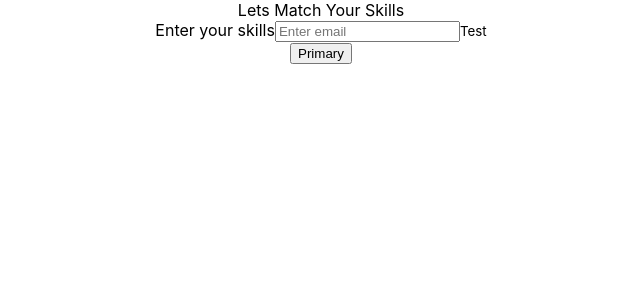
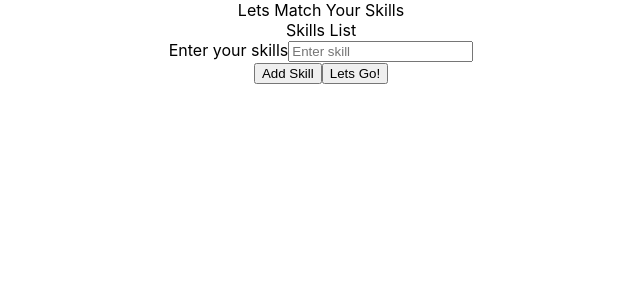
Before and after one commit to ThadsEgar/letsmatchmyskills, a React (Create React App) app: page / in a window 1280 px wide. Shown: the top 300 px of the page, without its empty margins (319-959 px from the left). Built offline with nearby package versions, Linux system fonts and the light colour scheme.

Commit message:
Skill retriever onclick

```diff
--- a/src/App.js
+++ b/src/App.js
@@ -1,30 +1,36 @@
-import React, { Component } from 'react';
-import { Button,  Form } from 'react-bootstrap';
-import logo from './logo.svg';
-import './App.css';
+import React, { Component } from "react";
+import ReactDOM from "react-dom";
+import { Button, Form } from "react-bootstrap";
+import "./App.css";
 
-
+//global variables
+var skillsArray = [];
 
 class App extends Component {
+
+  enterSkill(){
+    skillsArray.push(document.getElementById("skillForm").value);
+    console.log(skillsArray.pop());
+  }
+
   render() {
     return (
       <div className="App">
-        <div>
-          Lets Match Your Skills
-        </div>
-
+        {/*JavaScript*/}
+        <div className="Welcome">Lets Match Your Skills</div>
+        <div>Skills List</div>
         <Form>
           <Form.Group controlId="formBasicEmail">
-          <Form.Label>Enter your skills</Form.Label>
-          <Form.Control type="email" placeholder="Enter email" />
-          <Form.Text className="text-muted">
-          Test
-    </Form.Text>
-  </Form.Group>
-  </Form>
-
-  <Button variant="primary" size="lg" block>Primary</Button>
-
+            <Form.Label>Enter your skills</Form.Label>
+            <Form.Control id="skillForm" placeholder="Enter skill" />
+          </Form.Group>
+        </Form>
+        <Button variant="primary" size="lg" onClick={this.enterSkill} block>
+          Add Skill
+        </Button>
+        <Button variant="primary" size="lg" block>
+          Lets Go!
+        </Button>
       </div>
     );
   }
```
Also changed, not shown: src/JobComponent.js (added, +13 -0 lines).
